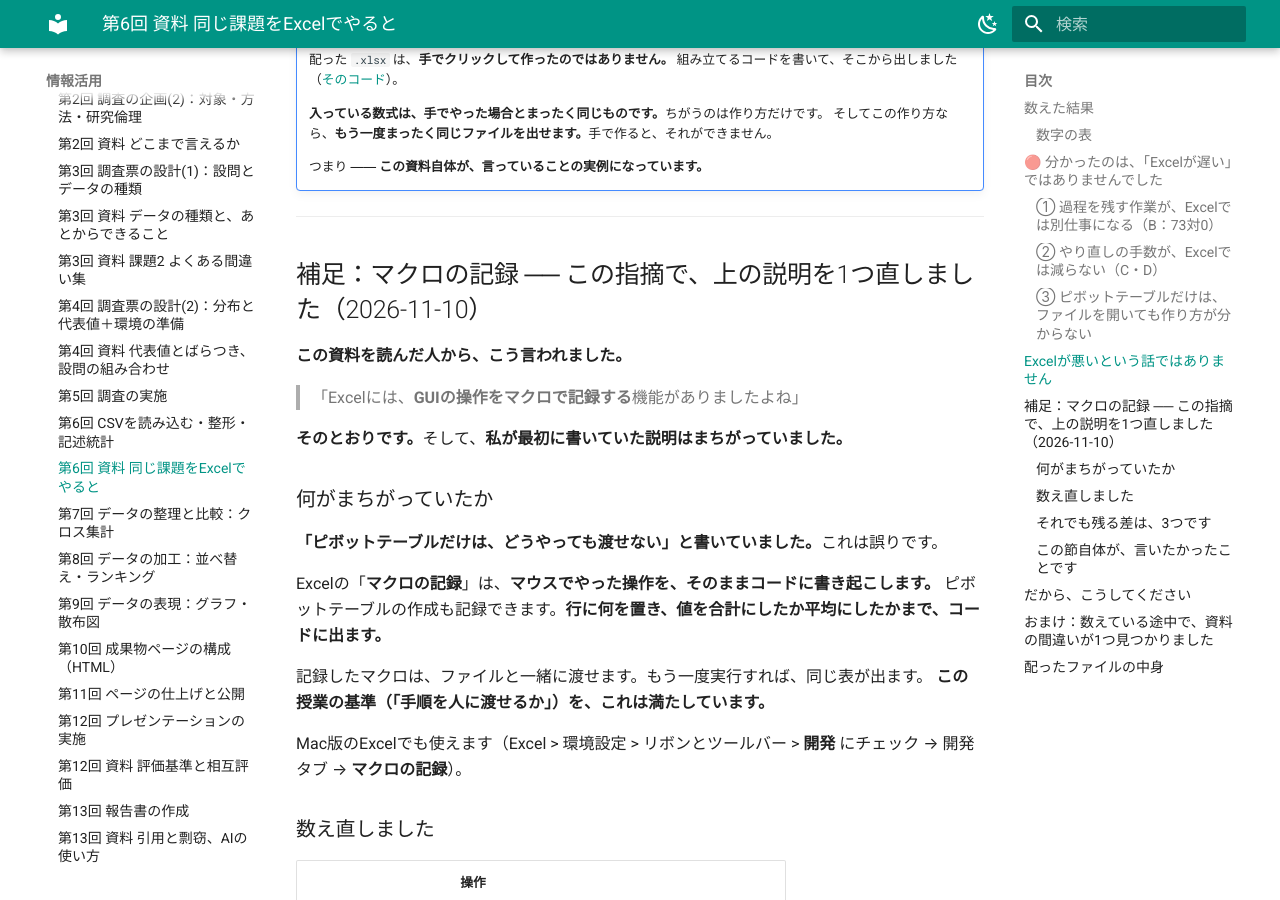
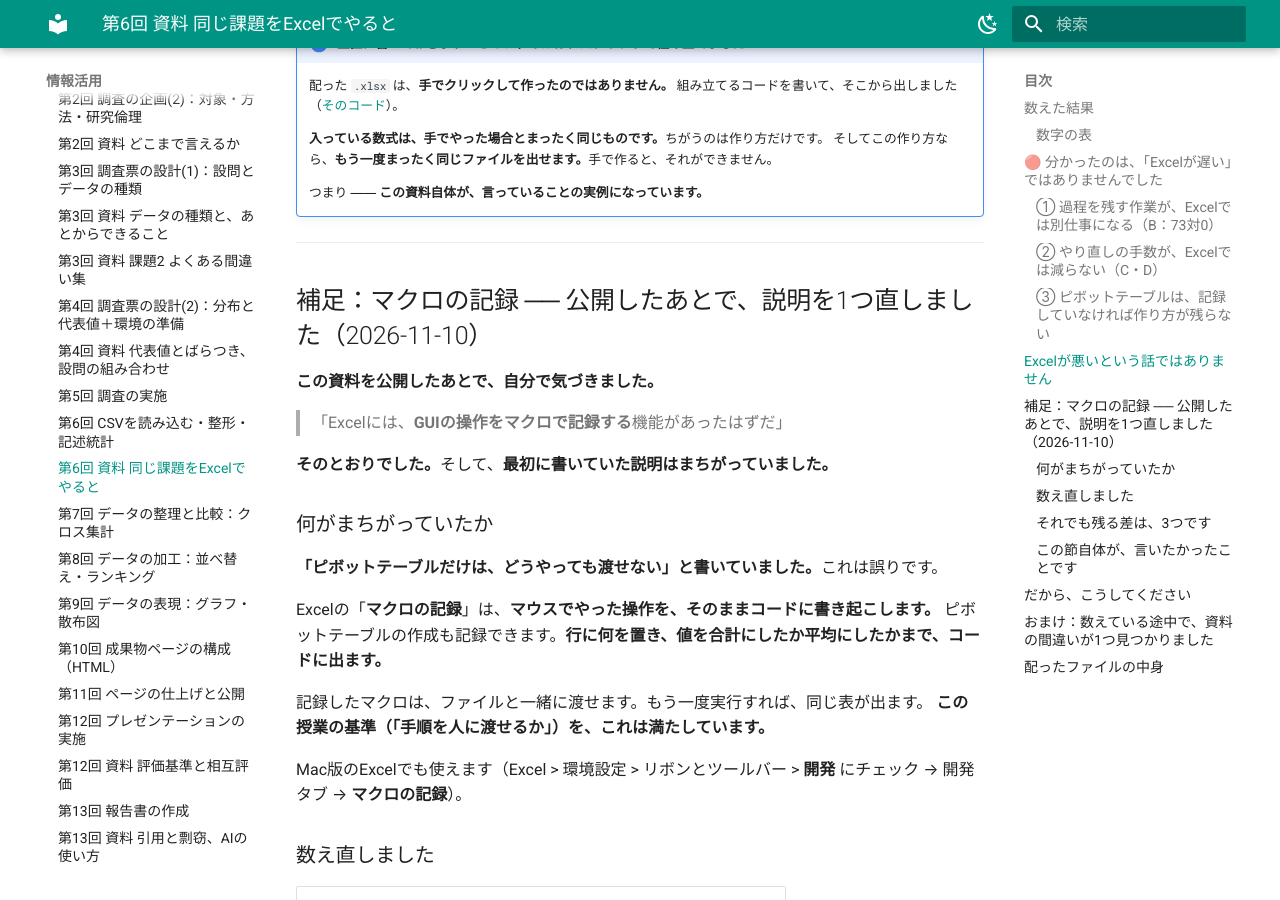
Before and after one commit to aonoa68/joho-katsuyo, an MkDocs documentation site: the page built from docs/week06-excel.md, in a window 1280 px wide and 900 px high, scrolled down 3951 px. Built offline with MkDocs 1.6.1 and Material for MkDocs 9.7.7, drawn with Linux system fonts in a browser that asks for light colours; a script that is not in the unit is left out; some of the changed text lies outside the part shown.

Commit message:
第7回からExcel比較ページへの導線を追加し、訂正の取りこぼしを修正
- links.json に material2 の枠を新設し、第7回の「今日のリンク」に
  「同じ課題をExcelでやると（手数の比較）」を追加
- week07.md: 13:05の枠から #_1（数えた結果）へ、「やること」からも張る
- week07.md:「計算過程が残らない道具」→「マウスで作った表は、記録して
  おかないとあとから確かめられない」（マクロの記録の件と矛盾していた）
- week06-excel.md: 見出し「③ ピボットテーブルだけは、ファイルを開いても
  作り方が分からない」が訂正から漏れていた →「記録していなければ
  作り方が残らない」
- week06-excel.md: 補足の節が「この資料を読んだ人から言われました」と
  第三者の指摘のように書かれていたが、実際には著者自身が気づいたもの。
  一人称に直した（架空の読者を作らない）

Co-Authored-By: Claude Opus 5 <noreply@anthropic.com>
Claude-Session: https://claude.ai/code/session_01491iACNdyWdrViehZyTRv6

```diff
--- a/build_links.py
+++ b/build_links.py
@@ -23,6 +23,7 @@ LABELS = [
     ("notebook",  "📓 ノートブックを開く（Colab）"),
     ("data",      "📊 練習用データの説明"),
     ("material",  "📄 今日の資料"),
+    ("material2", "📊 同じ課題をExcelでやると（手数の比較）"),
     ("drill",     "🎯 ドリル"),
     ("format",    "🧾 課題の書式"),
     ("form",      "🗳 フォームに入力する"),
--- a/docs/week06-excel.md
+++ b/docs/week06-excel.md
@@ -138,7 +138,7 @@ Excelの `=IF(...)` は、**1つのセルのことしか言っていません。
     **エラーは出ません。**平均もちゃんと出ます。ただし24件が計算に入っていません。
     第6回でやった `-999` と、まったく同じ形の事故です。
 
-### ③ ピボットテーブルだけは、ファイルを開いても作り方が分からない
+### ③ ピボットテーブルは、記録していなければ作り方が残らない
 
 配ったファイルの `06_3通り照合` に、同じ「体重gの平均」を4通りで出す枠を作ってあります。
 **関数とノートブックの2つは入れてあります。一致しました（5,880.9g）。**
@@ -152,6 +152,7 @@ Excelの `=IF(...)` は、**1つのセルのことしか言っていません。
 | ノートブック | ✅ コードと出力がそのまま残る |
 
 **数字は、たいてい全部合います。**ちがうのは、**聞かれたときに答えられるか**だけです。
+そして**マウスで作っただけの表は、記録しておかないと答えられません**（[補足](#macro)）。
 これが[第7回でピボットテーブルを使わない理由](process.md)です。
 
 （AIだけは、数字もずれることがあります。`-999` を見落とせば、AIも 3,849.9g と答えます。
@@ -186,13 +187,13 @@ Excelの `=IF(...)` は、**1つのセルのことしか言っていません。
 
 ---
 
-## 補足：マクロの記録 ── この指摘で、上の説明を1つ直しました（2026-11-10） { #macro }
+## 補足：マクロの記録 ── 公開したあとで、説明を1つ直しました（2026-11-10） { #macro }
 
-**この資料を読んだ人から、こう言われました。**
+**この資料を公開したあとで、自分で気づきました。**
 
-> 「Excelには、**GUIの操作をマクロで記録する**機能がありましたよね」
+> 「Excelには、**GUIの操作をマクロで記録する**機能があったはずだ」
 
-**そのとおりです。**そして、**私が最初に書いていた説明はまちがっていました。**
+**そのとおりでした。**そして、**最初に書いていた説明はまちがっていました。**
 
 ### 何がまちがっていたか
 
@@ -253,13 +254,13 @@ Range("D2:T2").Select
 
 ### この節自体が、言いたかったことです
 
-**まちがいを指摘されたので、直しました。**
+**まちがいに気づいたので、直しました。**
 直せたのは、**この資料がどうやって作られたかが残っていたから**です（[組み立てたコード](data/build_week06_excel.py)）。
 数字を手で打ち込んで作っていたら、「どこを直せばいいか」から探すことになります。
 
-**指摘した人が正しいかどうかは、確かめました。**
+**そして、思いついたことが本当かどうかは、確かめました。**
 Mac版で記録できることは、[Microsoftの公式ページ](https://support.microsoft.com/ja-jp/excel/use-the-developer-tab-to-create-or-delete-a-macro-in-excel-for-mac)で確かめています。
-**言われたから直したのではなく、確かめてから直しています。**これも同じ話です。
+**思い出したから直したのではなく、確かめてから直しています。**これも同じ話です。
 
 ---
 
--- a/links.json
+++ b/links.json
@@ -93,6 +93,7 @@
       "notebook": "https://colab.research.google.com/github/aonoa68/joho-katsuyo/blob/main/colab/07_crosstab.ipynb",
       "data": "https://aonoa68.github.io/joho-katsuyo/data/primates.csv",
       "material": "https://aonoa68.github.io/joho-katsuyo/process/",
+      "material2": "https://aonoa68.github.io/joho-katsuyo/week06-excel/",
       "drill": "",
       "form": "",
       "format": "",
```
Also changed, not shown: docs/week07.md (+8 -1 lines).
